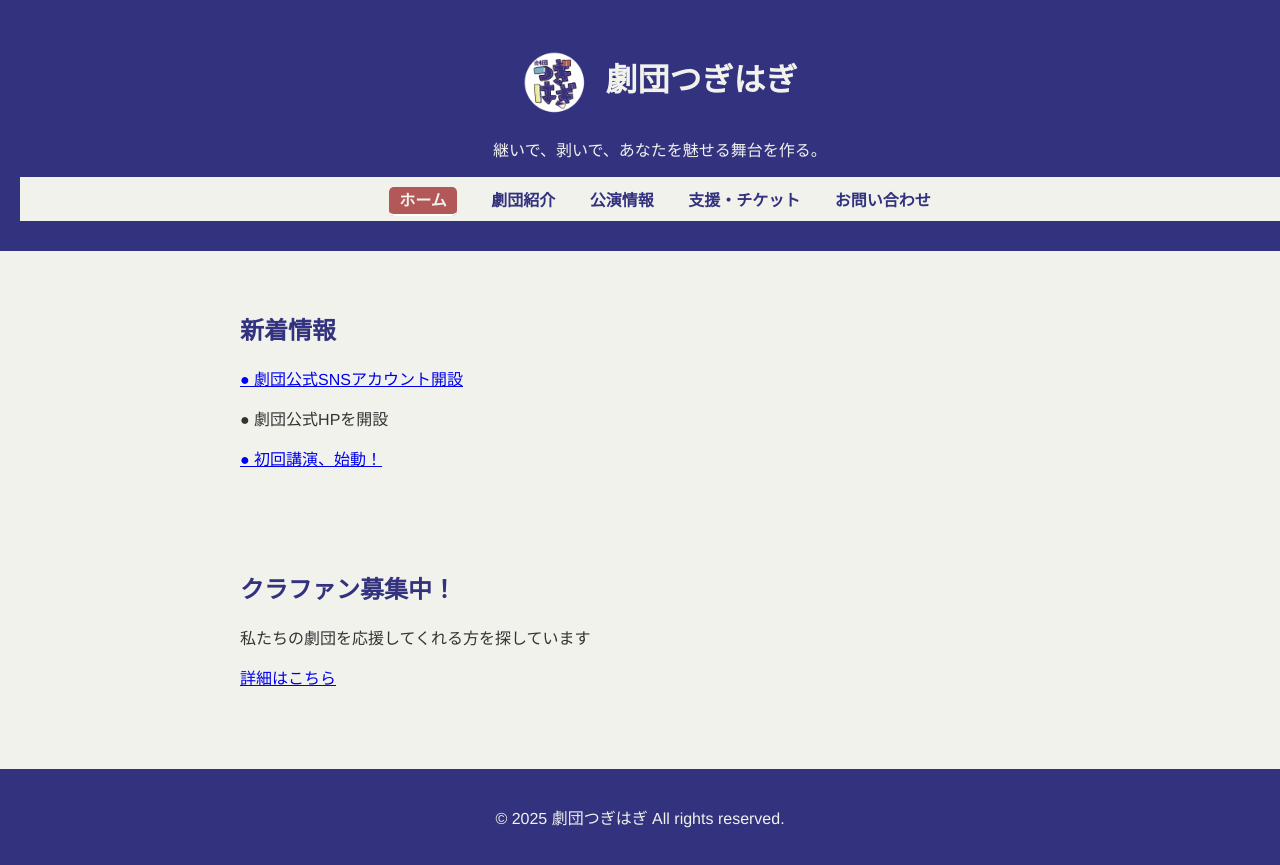
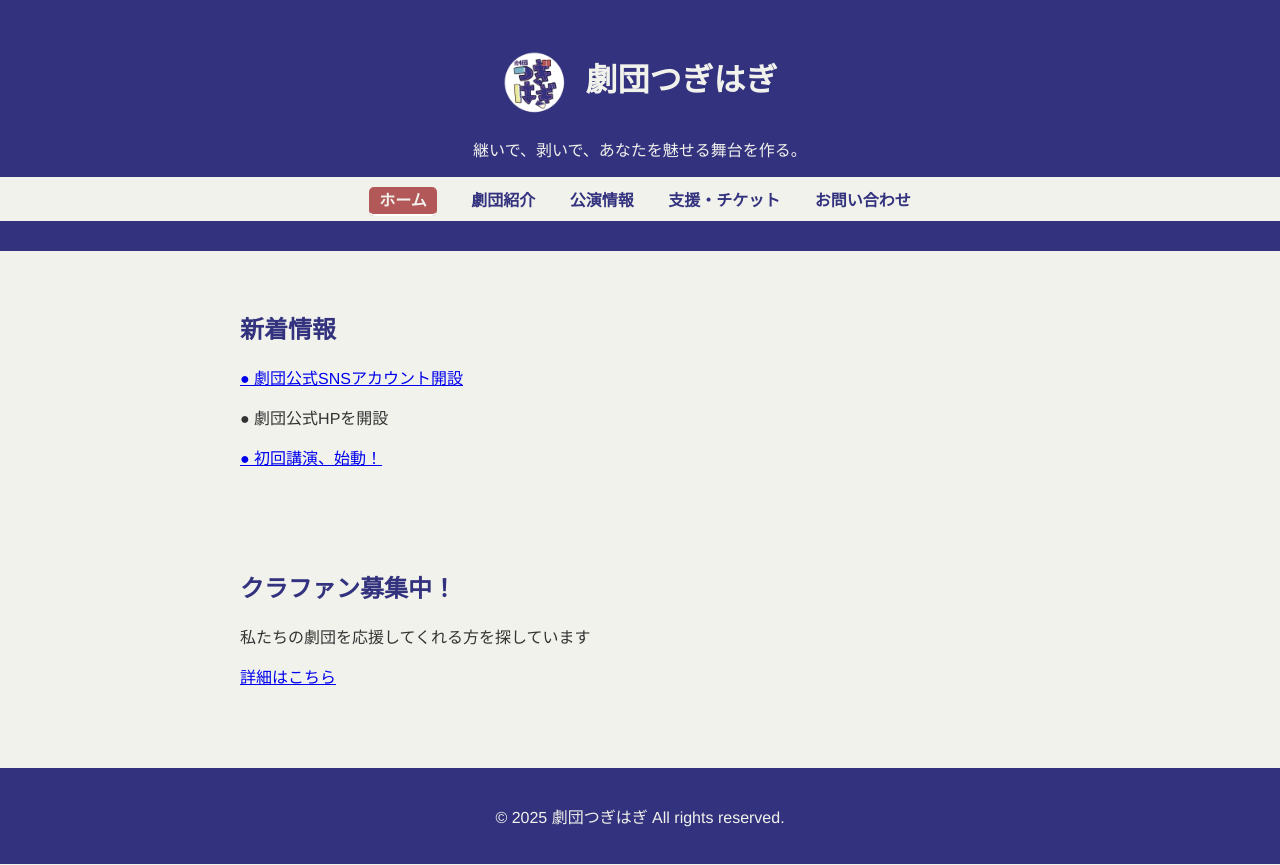
Before and after one commit to Nijuju1180/tsugihagi, a PHP site: page /home.html in a window 1280 px wide. Run offline with PHP 8.4, Linux system fonts and the light colour scheme.

Commit message:
fine tuning header and nav

```diff
--- a/homepage/css/main.css
+++ b/homepage/css/main.css
@@ -3,22 +3,25 @@ body {
   font-family: 'Helvetica', sans-serif;
   background: #f1f2ec;
   color: #333;
+  padding-top: 250px;
 }
 
 header {
   background: #33327e;
   color: #f1f2ec;
-  padding: 30px 20px;
+  padding: 30px 0px;
   text-align: center;
   top: 0;
   width: 100%;
   z-index: 1000;
+  position: fixed;
 }
 
 nav {
   background: #f1f2ec;
-  padding: 10px 20px;
+  padding: 10px 0px;
   text-align: center;
+  gap: 30px;
 }
 
 nav a {
```
